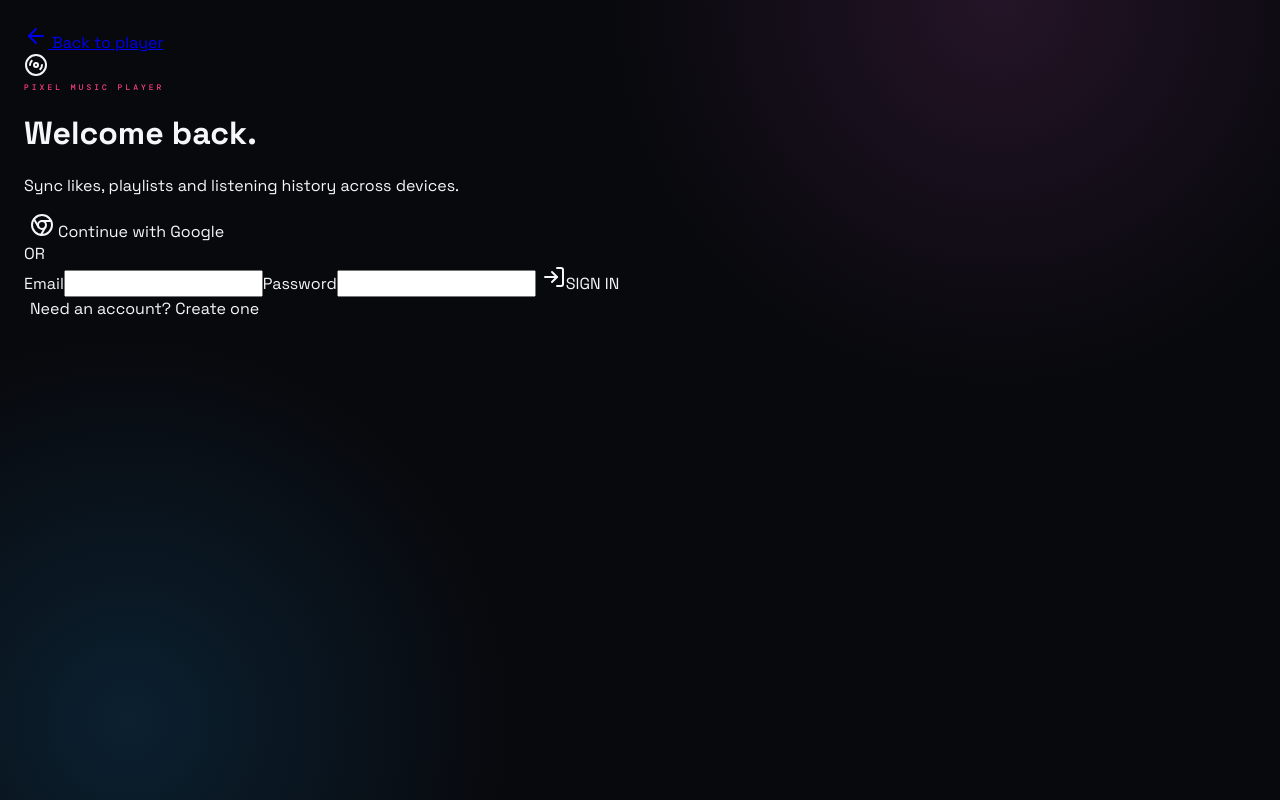
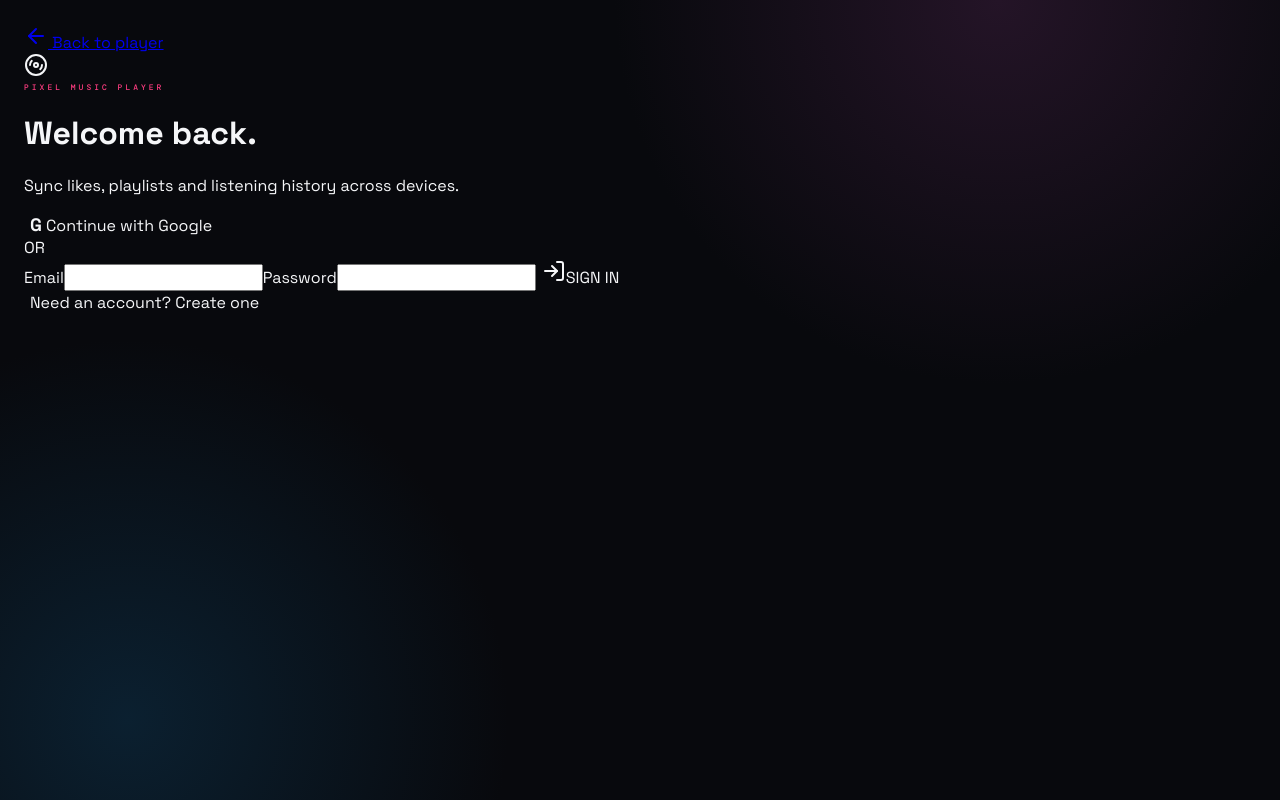
Before and after one commit to jaymit1603/Pixel-Music-Player, a Next.js app: page /auth in a window 1280 px wide. Built offline with nearby package versions, Linux system fonts and the light colour scheme; no server answers.

Commit message:
fix: replace unavailable Lucide Chrome icon

```diff
--- a/app/auth/page.tsx
+++ b/app/auth/page.tsx
@@ -2,7 +2,7 @@
 
 import { FormEvent, useState } from 'react';
 import { createClient } from '../../lib/supabase/client';
-import { Disc3, LogIn, UserPlus, ArrowLeft, Chrome } from 'lucide-react';
+import { Disc3, LogIn, UserPlus, ArrowLeft } from 'lucide-react';
 import Link from 'next/link';
 
 export default function AuthPage() {
@@ -49,7 +49,7 @@ export default function AuthPage() {
         <p className="auth-copy">Sync likes, playlists and listening history across devices.</p>
 
         <button className="auth-google" type="button" onClick={signInWithGoogle}>
-          <Chrome /> Continue with Google
+          <span aria-hidden="true" style={{ fontWeight: 800, fontSize: 18 }}>G</span> Continue with Google
         </button>
         <div className="auth-divider"><span>OR</span></div>
 
```
